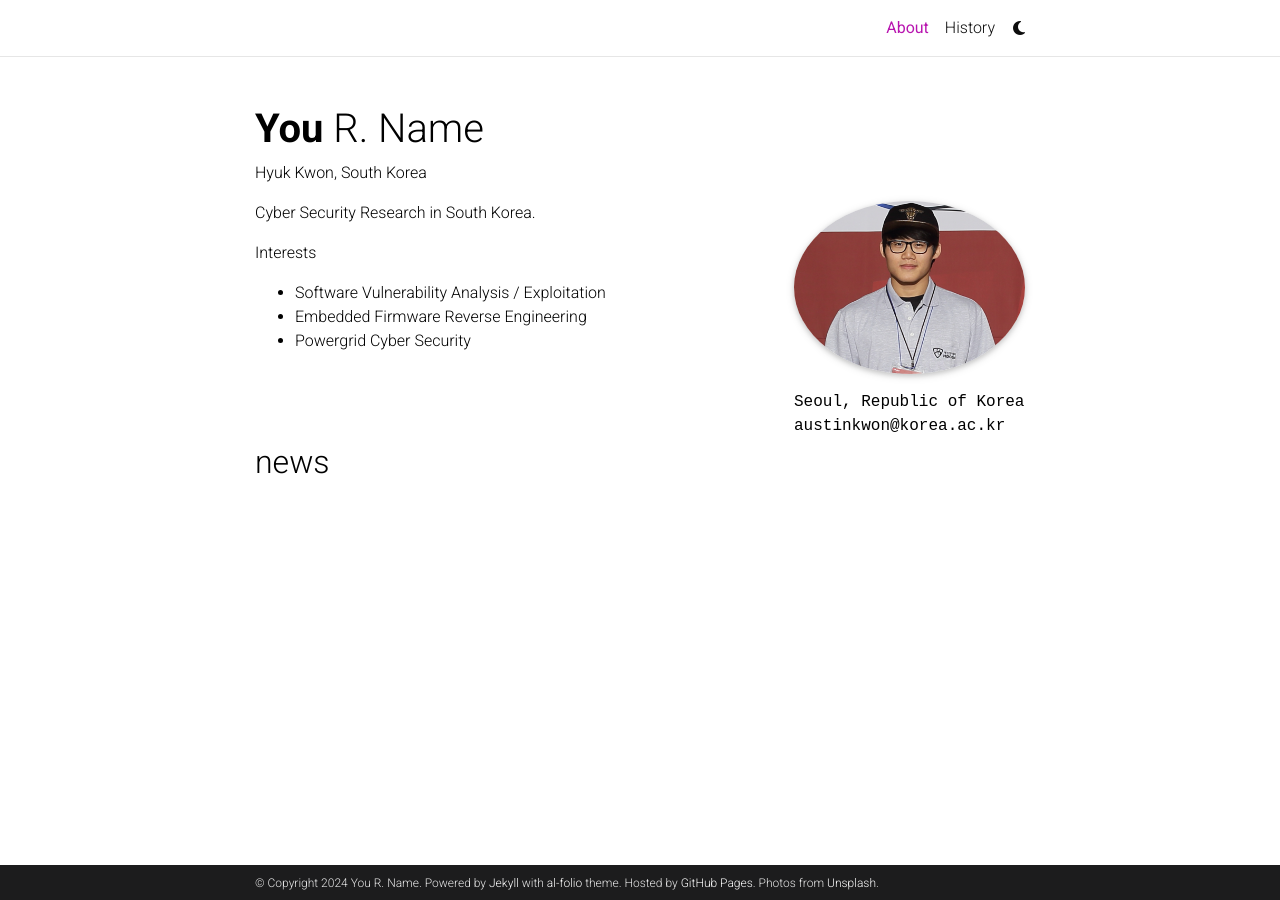
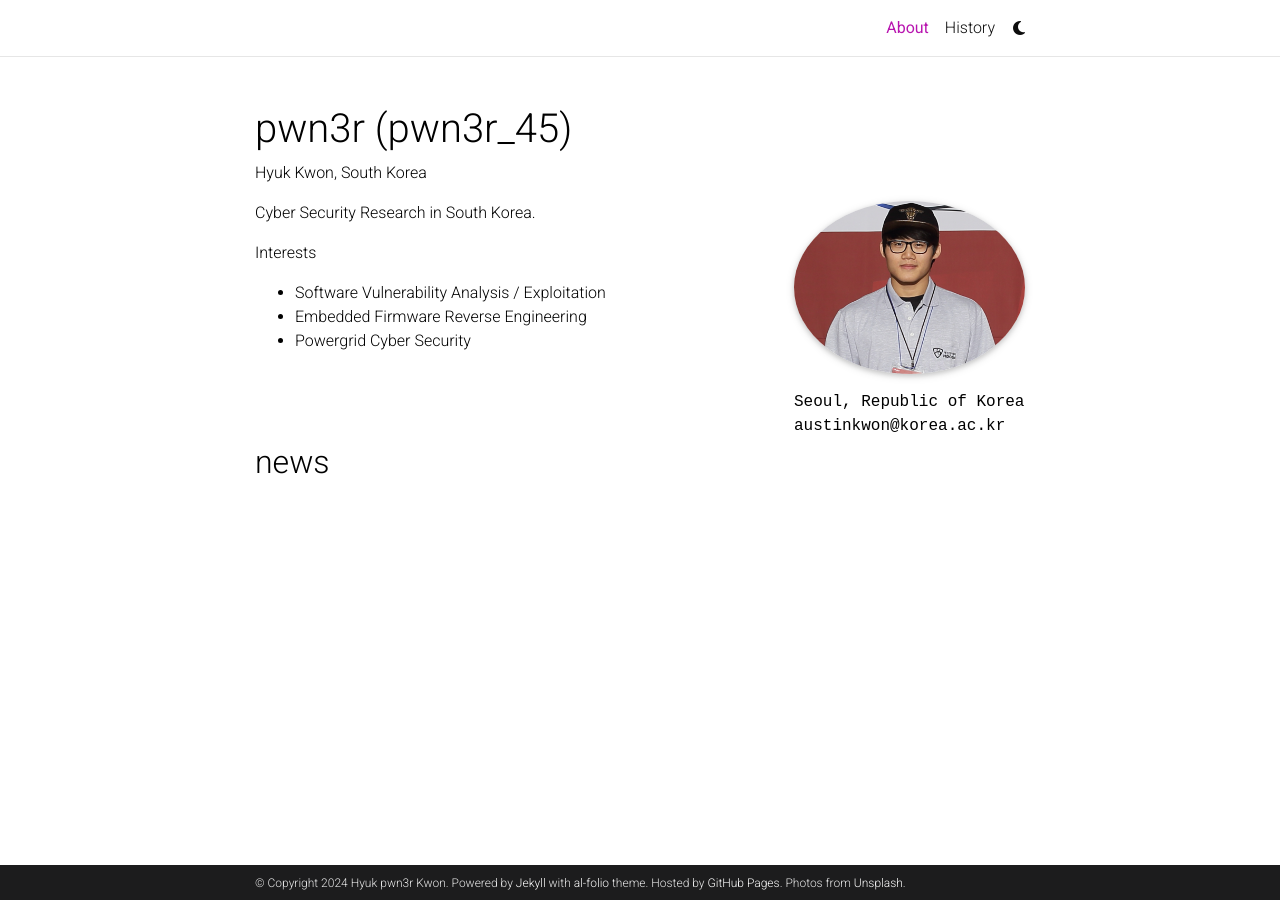
Before and after one commit to pwn3r/pwn3r.github.io, a Jekyll site: the page built from _pages/about.md, in a window 1280 px wide. Built offline with Jekyll 4.4.1, drawn with Linux system fonts in a browser that asks for light colours; full-size pictures stand in for the smaller copies a plugin makes; comment, search, counter and statistics services are not loaded; a style sheet for code colours, icons or effects is not loaded.

Commit message:
fix : github.io configuration settings

```diff
--- a/_config.yml
+++ b/_config.yml
@@ -2,12 +2,12 @@
 # Site settings
 # -----------------------------------------------------------------------------
 
-title: blank # the website title (if blank, full name will be used instead)
-first_name: You
-middle_name: R.
-last_name: Name
-email: you@example.com
-description: > # the ">" symbol means to ignore newlines until "footer_text:"
+title: pwn3r (pwn3r_45)
+first_name: Hyuk
+middle_name: pwn3r
+last_name: Kwon
+email: austinkwon@korea.ac.kr
+description: >
   A simple, whitespace theme for academics. Based on [*folio](https://github.com/bogoli/-folio) design.
 footer_text: >
   Powered by <a href="https://jekyllrb.com/" target="_blank">Jekyll</a> with <a href="https://github.com/alshedivat/al-folio">al-folio</a> theme.
@@ -18,8 +18,8 @@
 lang: en # the language of your site (for example: en, fr, cn, ru, etc.)
 icon: ⚛️  # the emoji used as the favicon (alternatively, provide image name in /assets/img/)
 
-url: https://alshedivat.github.io # the base hostname & protocol for your site
-baseurl: /al-folio # the subpath of your site, e.g. /blog/. Leave blank for root
+url: https://pwn3r.github.io # the base hostname & protocol for your site
+baseurl:  # the subpath of your site, e.g. /blog/. Leave blank for root
 last_updated: false # set to true if you want to display last updated in the footer
 impressum_path:  # set to path to include impressum link in the footer, use the same path as permalink in a page, helps to conform with EU GDPR
 
@@ -67,7 +67,7 @@
 # Social integration
 # -----------------------------------------------------------------------------
 
-github_username: # your GitHub user name
+github_username: pwn3r # your GitHub user name
 gitlab_username: # your GitLab user name
 x_username: # your X handle
 mastodon_username: # your mastodon instance+username in the format instance.tld/@username
```
